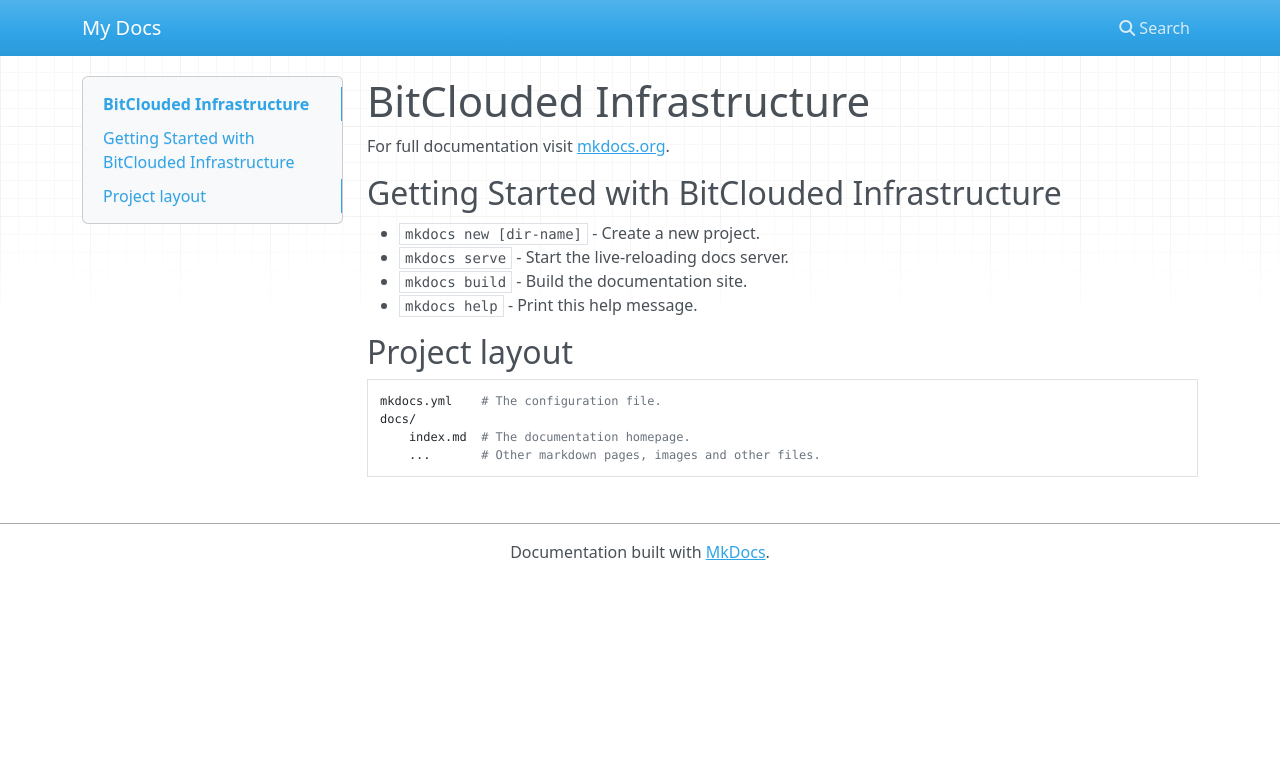
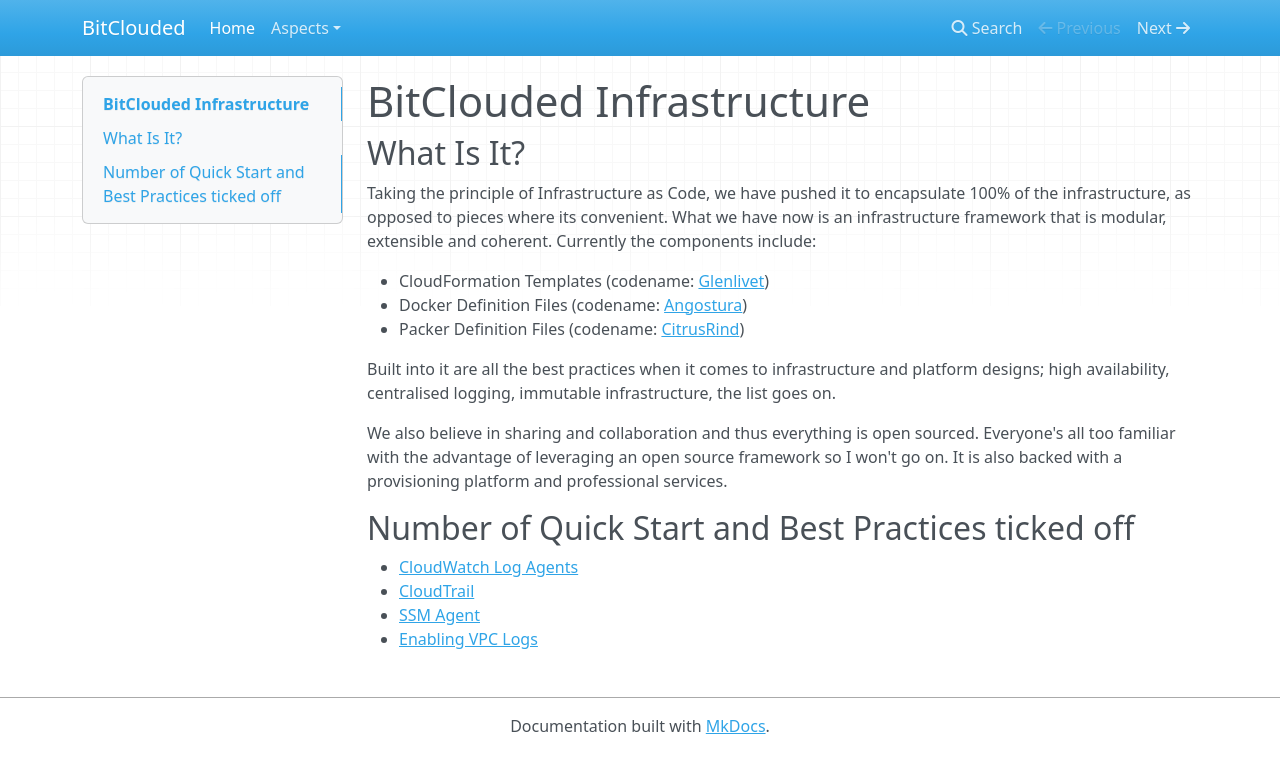
Before and after one commit to Bit-Clouded/Documentation, an MkDocs documentation site: the page built from docs/index.md, in a window 1280 px wide. Shown: the top 773 px of the page. Built offline with MkDocs 1.6.1, drawn with Linux system fonts in a browser that asks for light colours; nearby versions of some CDN libraries; old or Windows-style settings are respelled for this version of MkDocs.

Commit message:
Works in progress

```diff
--- a/docs/index.md
+++ b/docs/index.md
@@ -1,17 +1,21 @@
 # BitClouded Infrastructure
 
-For full documentation visit [mkdocs.org](http://mkdocs.org).
+## What Is It?
 
-## Getting Started with BitClouded Infrastructure
+Taking the principle of Infrastructure as Code, we have pushed it to encapsulate 100% of the infrastructure, as opposed to pieces where its convenient. What we have now is an infrastructure framework that is modular, extensible and coherent. Currently the components include:
 
-* `mkdocs new [dir-name]` - Create a new project.
-* `mkdocs serve` - Start the live-reloading docs server.
-* `mkdocs build` - Build the documentation site.
-* `mkdocs help` - Print this help message.
+  - CloudFormation Templates (codename: [Glenlivet](https://github.com/Bit-Clouded/Glenlivet))
+  - Docker Definition Files (codename: [Angostura](https://github.com/Bit-Clouded/Angostura))
+  - Packer Definition Files (codename: [CitrusRind](https://github.com/Bit-Clouded/CitrusRind))
 
-## Project layout
+Built into it are all the best practices when it comes to infrastructure and platform designs; high availability, centralised logging, immutable infrastructure, the list goes on.
 
-    mkdocs.yml    # The configuration file.
-    docs/
-        index.md  # The documentation homepage.
-        ...       # Other markdown pages, images and other files.
+We also believe in sharing and collaboration and thus everything is open sourced. Everyone's all too familiar with the advantage of leveraging an open source framework so I won't go on. It is also backed with a provisioning platform and professional services.
+
+
+## Number of Quick Start and Best Practices ticked off
+
+  - [CloudWatch Log Agents](http://docs.aws.amazon.com/AmazonCloudWatch/latest/logs/QuickStartEC2Instance.html)
+  - [CloudTrail](http://docs.aws.amazon.com/awscloudtrail/latest/userguide/cloudtrail-getting-started.html)
+  - [SSM Agent](http://docs.aws.amazon.com/systems-manager/latest/userguide/ssm-agent.html)
+  - [Enabling VPC Logs](http://docs.aws.amazon.com/AmazonVPC/latest/UserGuide/flow-logs.html)
--- a/mkdocs.yml
+++ b/mkdocs.yml
@@ -1 +1,10 @@
-site_name: My Docs
+site_name: BitClouded
+pages:
+  - Home: 'index.md'
+  # - Quick Howtos
+  - Aspects:
+    - 'Best Practices': 'aspects/best-practices.md'
+    - 'Monitoring': 'aspects/monitoring.md'
+    - 'Network Security': 'aspects/network-security.md'
+
+  # - Apps
```
Also changed, not shown: docs/aspects/best-practices.md (added, +23 -0 lines), docs/aspects/index.md (added, +19 -0 lines), docs/aspects/monitoring.md (added, +22 -0 lines), docs/aspects/network-security.md (added, +19 -0 lines), 3 other files.
